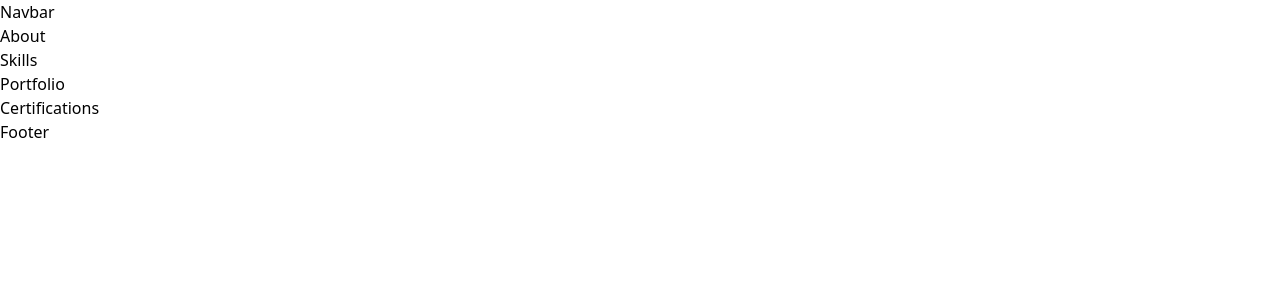
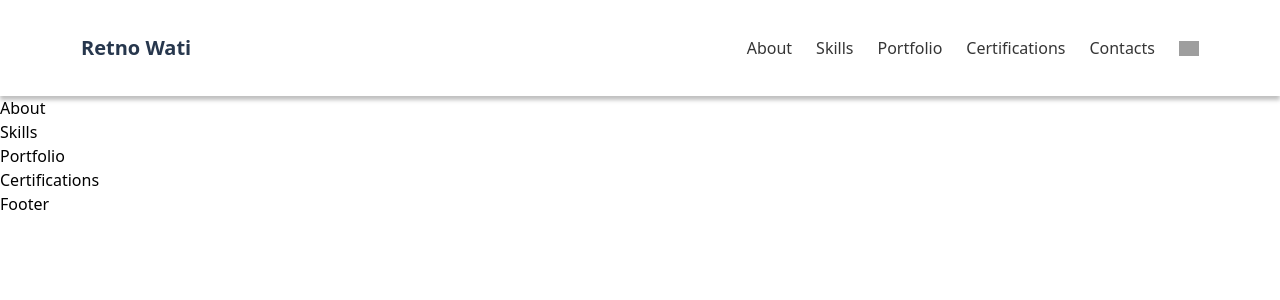
Before and after one commit to retnowati3099/personal-website, a React (Vite) app: page / in a window 1280 px wide. Shown: the top 300 px of the page. Built offline with nearby package versions, Linux system fonts and the light colour scheme; grey boxes are pictures that could not be loaded.

Commit message:
made navbar

```diff
--- a/src/components/Navbar.jsx
+++ b/src/components/Navbar.jsx
@@ -2,7 +2,21 @@ import React from 'react'
 
 function Navbar() {
   return (
-    <div>Navbar</div>
+    <header className='flex justify-between items-center h-24 px-[81px] shadow-[0_4px_4px_0_rgba(0,0,0,0.25)] bg-white sticky top-0'>
+        <span className='text-[#27374D] text-xl font-bold'>Retno Wati</span>
+        <div className='flex items-center gap-6'>
+            <nav>
+                <ul className='flex gap-6 text-[#353535] text-base font-normal'>
+                    <li><a href="#about">About</a></li>
+                    <li><a href="#skills">Skills</a></li>
+                    <li><a href="#portfolio">Portfolio</a></li>
+                    <li><a href="#certifications">Certifications</a></li>
+                    <li><a href="#contacts">Contacts</a></li>
+                </ul>
+            </nav>
+            <div><img src="/src/assets/dark-mode.svg" alt="Dark Mode" className='w-5'/></div>
+        </div>
+    </header>
   )
 }
 
```
